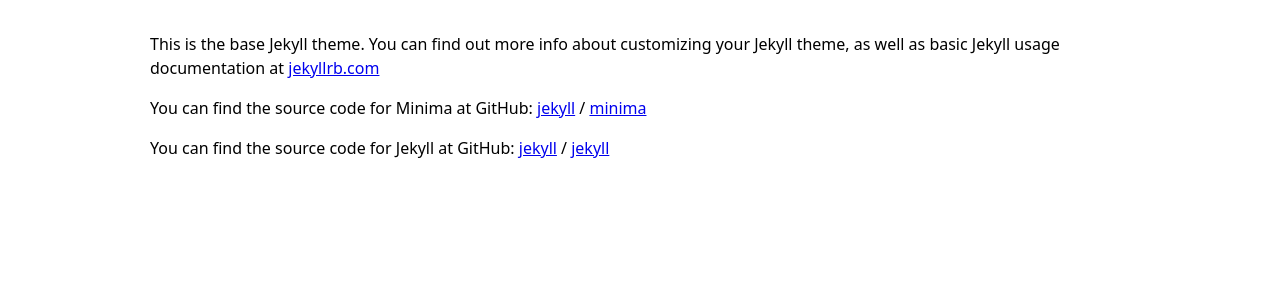
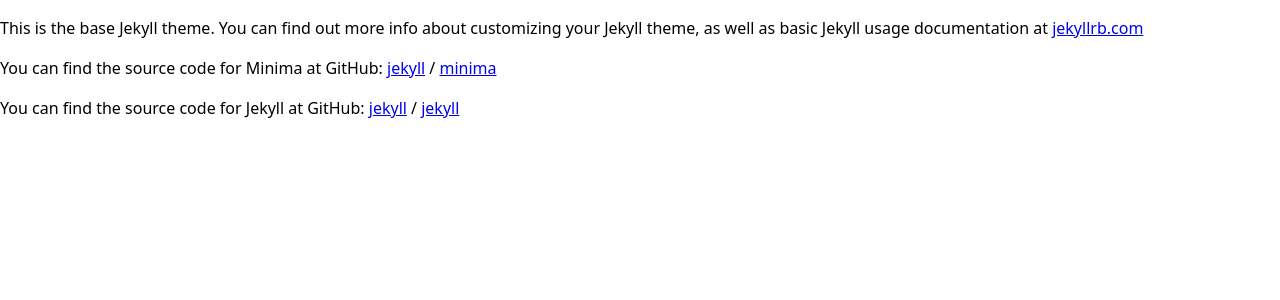
Before and after one commit to moonharelabs/styless, a Jekyll site: the page built from about.md, in a window 1280 px wide. Shown: the top 300 px of the page. Built offline with Jekyll 4.4.1, drawn with Linux system fonts in a browser that asks for light colours.

Commit message:
Update default.html

```diff
--- a/_layouts/default.html
+++ b/_layouts/default.html
@@ -12,14 +12,7 @@
     <![endif]-->
 </head>
 <body>
-    <div class="padding:1rem max-width:1012px margin:auto">
-        {{ content }}
-        {% if site.github.private != true and site.github.license %}
-        <div class="padding:1rem color:gray margin-top:1rem border-top-width:1px border-style:solid">
-            <center>This site is open source. {% github_edit_link "Improve this page" %}.</center>
-        </div>
-        {% endif %}
-    </div>
+    {{ content }}
     {% if site.google_analytics %}
     <script>
       (function(i,s,o,g,r,a,m){i['GoogleAnalyticsObject']=r;i[r]=i[r]||function(){
```
